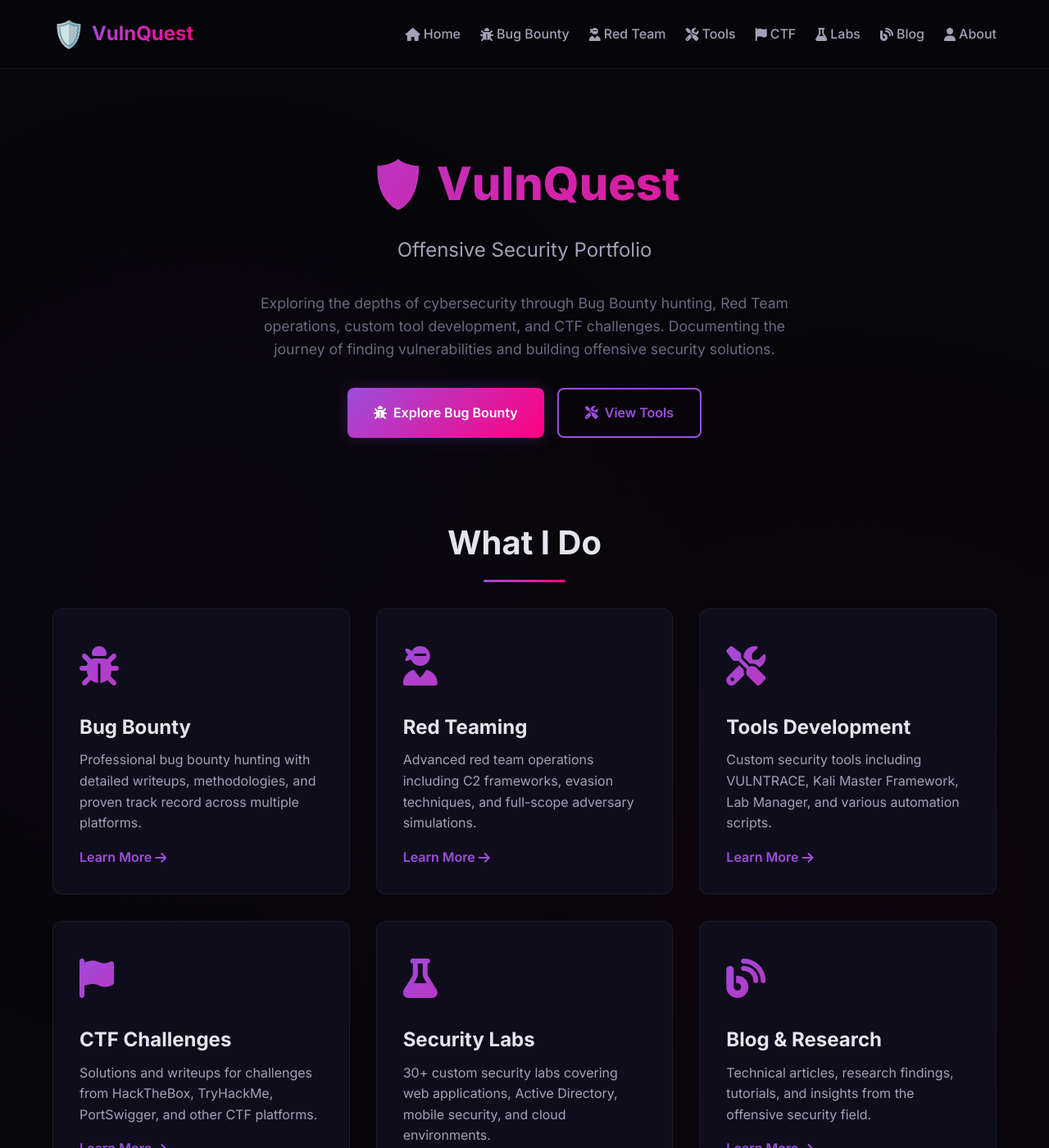
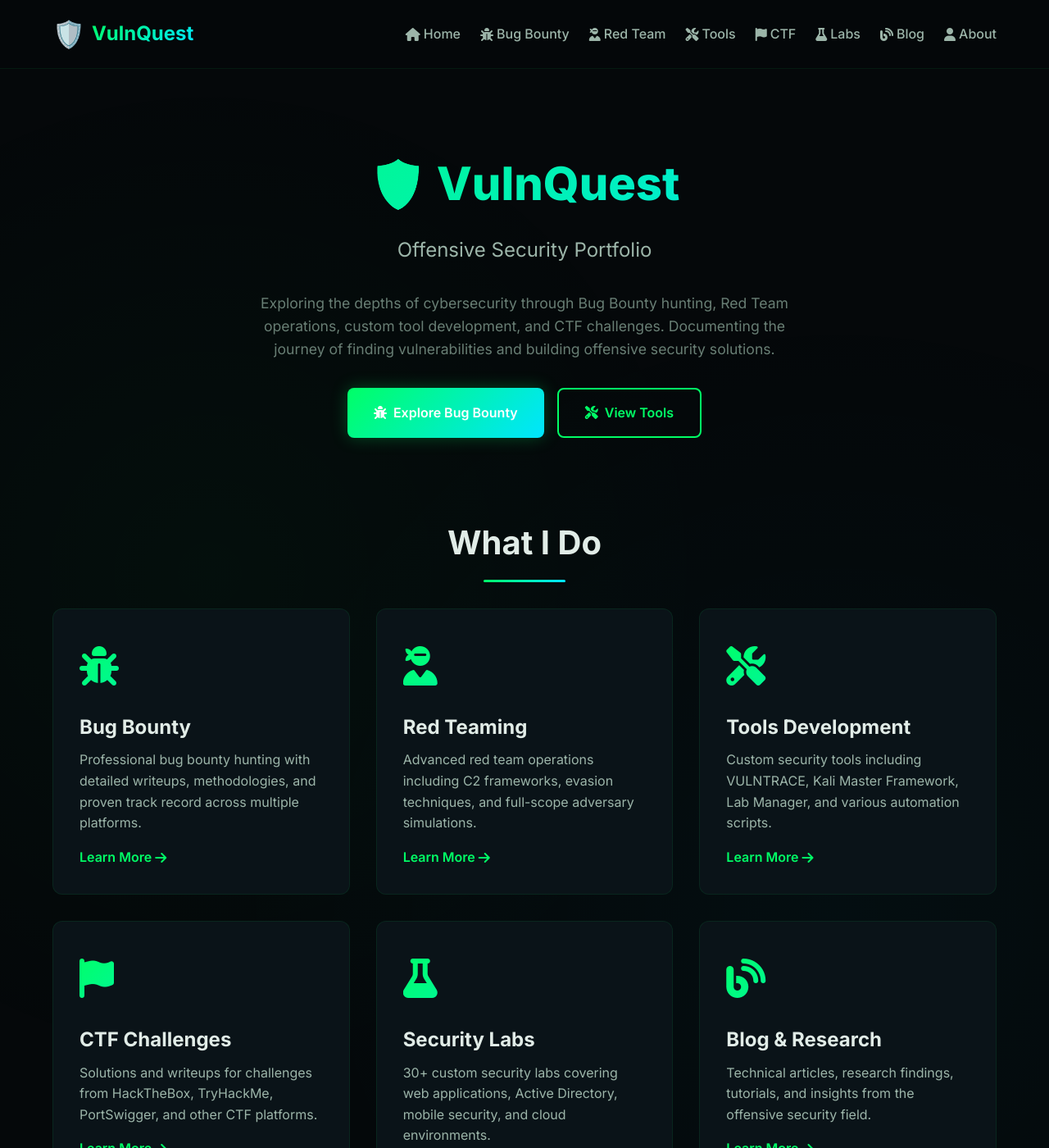
Before and after one commit to vulnquest58/vulnquest58.github.io, a Jekyll site: the page built from index.md, in a window 1280 px wide and 1400 px high. Shown: the whole window at 82% size. Built offline with Jekyll 4.4.1, drawn with Linux system fonts in a browser that asks for light colours.

Commit message:
style: change theme colors to Toxic Green and electric terminal cyan

```diff
--- a/assets/css/style.css
+++ b/assets/css/style.css
@@ -5,24 +5,24 @@
 /* === Variables === */
 :root {
   /* Colors */
-  --bg-primary: #07060a;
-  --bg-secondary: #0d0c15;
-  --bg-tertiary: #141221;
-  --bg-card: #0f0d1b;
+  --bg-primary: #05080a;
+  --bg-secondary: #0a1114;
+  --bg-tertiary: #0f1a1f;
+  --bg-card: #0a1318;
 
-  --text-primary: #e5e4ee;
-  --text-secondary: #a3a0b8;
-  --text-muted: #6b6882;
+  --text-primary: #e1ece7;
+  --text-secondary: #9cb5a9;
+  --text-muted: #687e74;
 
-  --accent-primary: #9d4edd;
-  --accent-secondary: #ff007f;
+  --accent-primary: #00ff66;
+  --accent-secondary: #00e5ff;
   --accent-success: #00ff66;
   --accent-warning: #ffd600;
   --accent-danger: #ff1744;
 
-  --gradient-primary: linear-gradient(135deg, #9d4edd 0%, #ff007f 100%);
-  --gradient-dark: linear-gradient(135deg, #07060a 0%, #141221 100%);
-  --gradient-card: linear-gradient(135deg, rgba(157, 78, 221, 0.08) 0%, rgba(255, 0, 127, 0.08) 100%);
+  --gradient-primary: linear-gradient(135deg, #00ff66 0%, #00e5ff 100%);
+  --gradient-dark: linear-gradient(135deg, #05080a 0%, #0f1a1f 100%);
+  --gradient-card: linear-gradient(135deg, rgba(0, 255, 102, 0.08) 0%, rgba(0, 229, 255, 0.08) 100%);
 
   /* Typography */
   --font-primary: 'Inter', 'Cairo', sans-serif;
@@ -39,13 +39,13 @@
   /* Borders */
   --border-radius: 8px;
   --border-radius-lg: 12px;
-  --border-color: rgba(255, 255, 255, 0.06);
+  --border-color: rgba(0, 255, 102, 0.08);
 
   /* Shadows */
   --shadow-sm: 0 2px 4px rgba(0, 0, 0, 0.4);
   --shadow-md: 0 4px 12px rgba(0, 0, 0, 0.5);
   --shadow-lg: 0 8px 24px rgba(0, 0, 0, 0.6);
-  --shadow-glow: 0 0 20px rgba(157, 78, 221, 0.25);
+  --shadow-glow: 0 0 20px rgba(0, 255, 102, 0.25);
 
   /* Transitions */
   --transition: all 0.3s ease;
@@ -79,8 +79,8 @@ body::before {
   width: 100%;
   height: 100%;
   background:
-    radial-gradient(circle at 20% 50%, rgba(157, 78, 221, 0.03) 0%, transparent 50%),
-    radial-gradient(circle at 80% 80%, rgba(255, 0, 127, 0.03) 0%, transparent 50%);
+    radial-gradient(circle at 20% 50%, rgba(0, 255, 102, 0.03) 0%, transparent 50%),
+    radial-gradient(circle at 80% 80%, rgba(0, 229, 255, 0.03) 0%, transparent 50%);
   pointer-events: none;
   z-index: -1;
 }
@@ -103,7 +103,7 @@ body::before {
 
 /* === Header === */
 .site-header {
-  background: rgba(7, 6, 10, 0.95);
+  background: rgba(5, 8, 10, 0.95);
   backdrop-filter: blur(10px);
   border-bottom: 1px solid var(--border-color);
   position: sticky;
```
